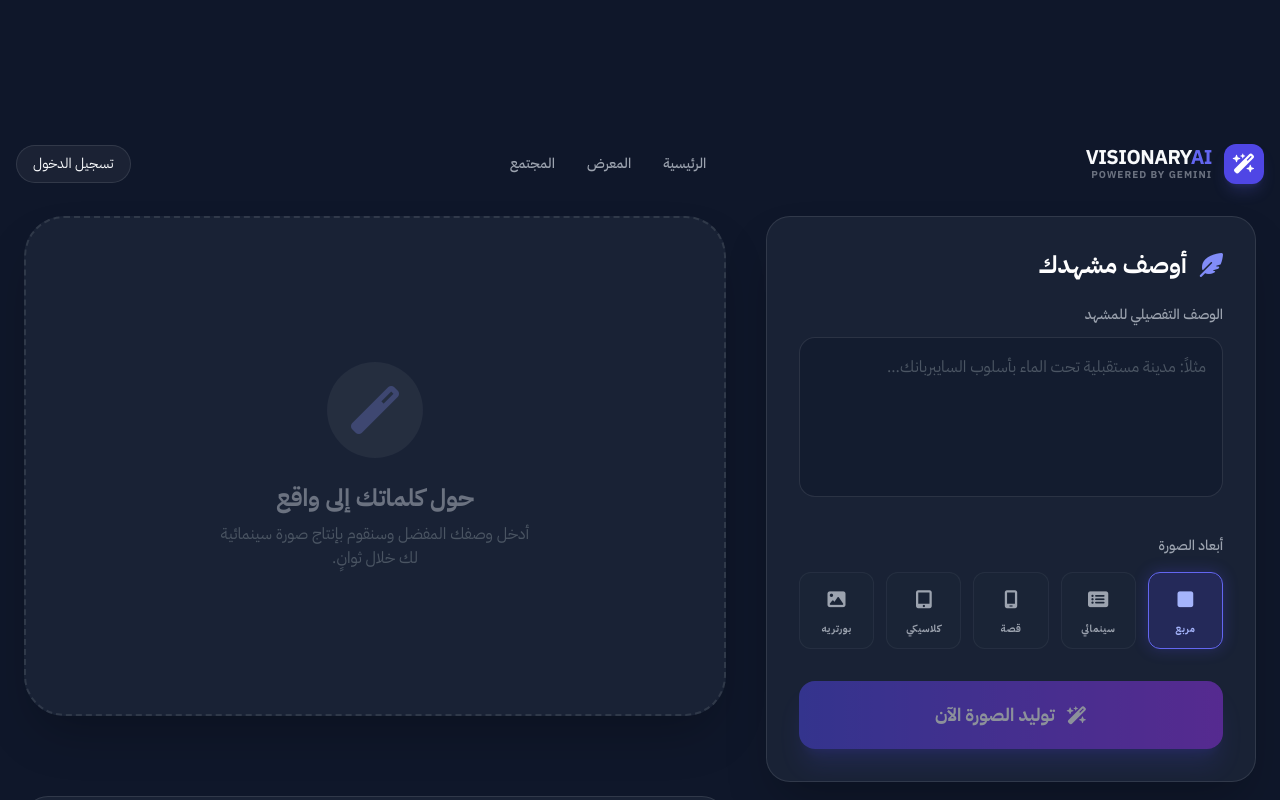
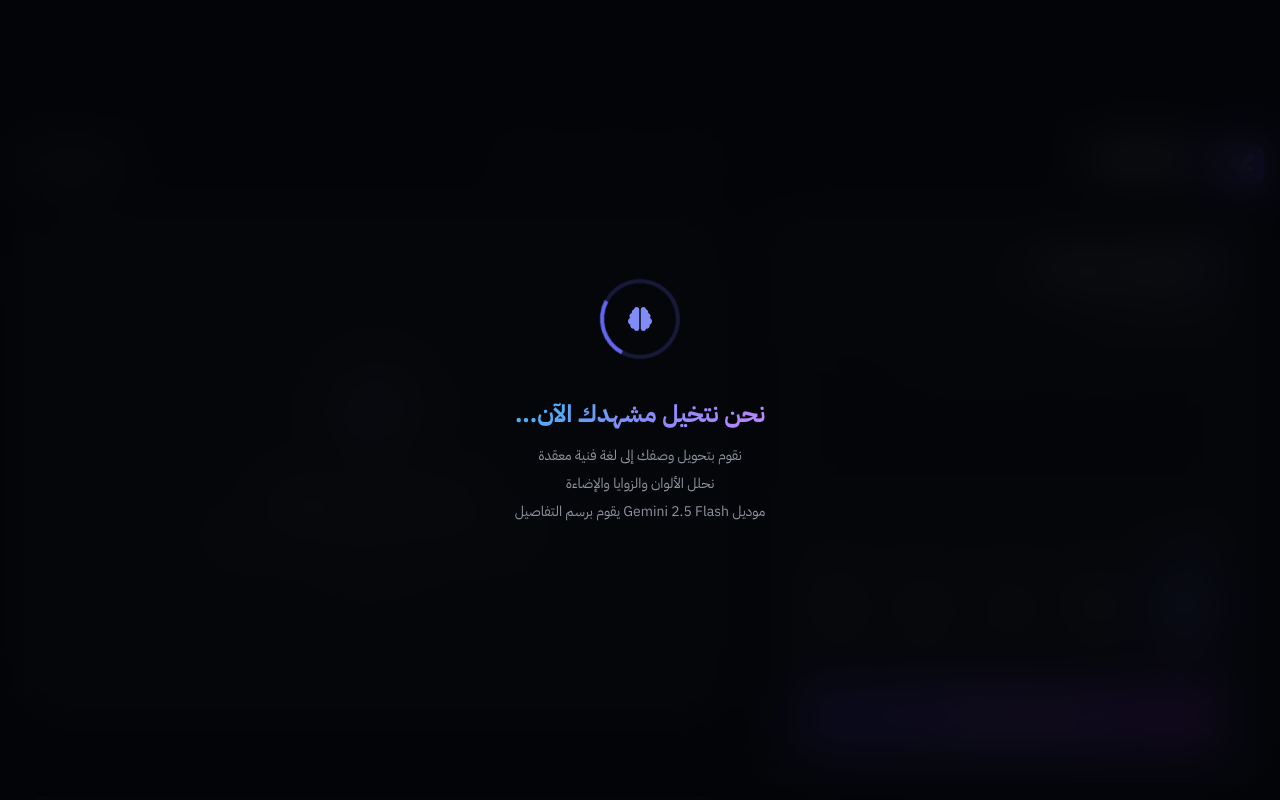
Before and after one commit to AljokerAlmsri/VisionaryAI, a React (Vite) app: page / in a window 1280 px wide. Shown: the top 800 px of the page. Built offline with nearby package versions, Linux system fonts and the light colour scheme.

Commit message:
Update LoadingOverlay.tsx

```diff
--- a/components/LoadingOverlay.tsx
+++ b/components/LoadingOverlay.tsx
@@ -1,65 +1,21 @@
 
-import React, { useEffect, useState } from 'react';
-import { LoadingStatus } from '../types';
+import React from 'react';
 
-interface LoadingOverlayProps {
-  status: LoadingStatus;
-}
-
-const LoadingOverlay: React.FC<LoadingOverlayProps> = ({ status }) => {
-  const [messageIndex, setMessageIndex] = useState(0);
-
-  const messages = [
-    "جاري تحليل المشهد الخاص بك...",
-    "تحسين التفاصيل البصرية...",
-    "استدعاء الذكاء الاصطناعي الخالق...",
-    "بناء عالمك الرقمي بلمسة احترافية...",
-    "تقريباً هناك، اللمسات الأخيرة للمشهد...",
-    "تجهيز الألوان والإضاءة السينمائية..."
-  ];
-
-  useEffect(() => {
-    if (status === LoadingStatus.GENERATING) {
-      const interval = setInterval(() => {
-        setMessageIndex((prev) => (prev + 1) % messages.length);
-      }, 3000);
-      return () => clearInterval(interval);
-    }
-  }, [status, messages.length]);
-
-  if (status === LoadingStatus.IDLE || status === LoadingStatus.SUCCESS || status === LoadingStatus.ERROR) {
-    return null;
-  }
-
+const LoadingOverlay: React.FC = () => {
   return (
-    <div className="fixed inset-0 z-[60] bg-slate-950/80 backdrop-blur-md flex flex-col items-center justify-center p-6">
-      <div className="relative w-24 h-24 mb-8">
-        <div className="absolute inset-0 border-4 border-indigo-500/20 rounded-full"></div>
-        <div className="absolute inset-0 border-4 border-t-indigo-500 rounded-full animate-spin"></div>
-        <div className="absolute inset-0 flex items-center justify-center">
-          <i className="fas fa-palette text-3xl text-indigo-400 animate-pulse"></i>
+    <div className="fixed inset-0 z-50 flex items-center justify-center bg-black/80 backdrop-blur-xl">
+      <div className="text-center max-w-sm px-6">
+        <div className="relative inline-block mb-8">
+          <div className="w-20 h-20 border-4 border-indigo-500/20 border-t-indigo-500 rounded-full animate-spin"></div>
+          <i className="fas fa-brain absolute top-1/2 left-1/2 -translate-x-1/2 -translate-y-1/2 text-2xl text-indigo-400"></i>
+        </div>
+        <h2 className="text-2xl font-bold mb-4 gradient-text">نحن نتخيل مشهدك الآن...</h2>
+        <div className="space-y-2 text-gray-400 text-sm">
+          <p className="animate-pulse">نقوم بتحويل وصفك إلى لغة فنية معقدة</p>
+          <p className="animate-pulse delay-75">نحلل الألوان والزوايا والإضاءة</p>
+          <p className="animate-pulse delay-150">موديل Gemini 2.5 Flash يقوم برسم التفاصيل</p>
         </div>
       </div>
-
-      <h2 className="text-2xl font-bold mb-3 text-white text-center">
-        {status === LoadingStatus.ENHANCING ? "جاري تحسين الوصف..." : "جاري إنشاء الصورة"}
-      </h2>
-
-      <p className="text-indigo-300 text-lg animate-pulse-slow text-center max-w-md">
-        {status === LoadingStatus.ENHANCING ? "نعمل على جعل وصفك أكثر دقة للذكاء الاصطناعي..." : messages[messageIndex]}
-      </p>
-
-      <div className="mt-12 w-64 h-1.5 bg-white/5 rounded-full overflow-hidden">
-        <div className="h-full bg-indigo-500 animate-[loading_15s_ease-in-out_infinite]"></div>
-      </div>
-
-      <style>{`
-        @keyframes loading {
-          0% { width: 0%; }
-          50% { width: 70%; }
-          100% { width: 95%; }
-        }
-      `}</style>
     </div>
   );
 };
```
